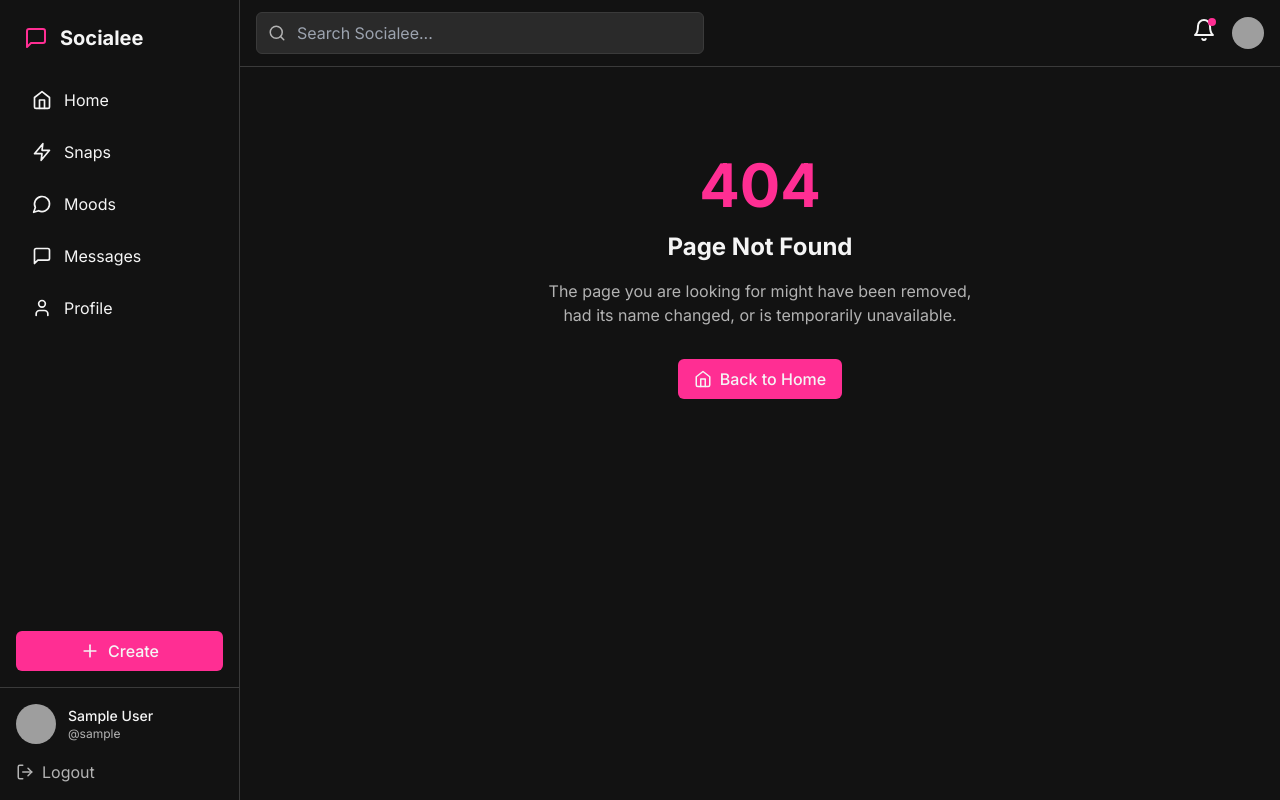
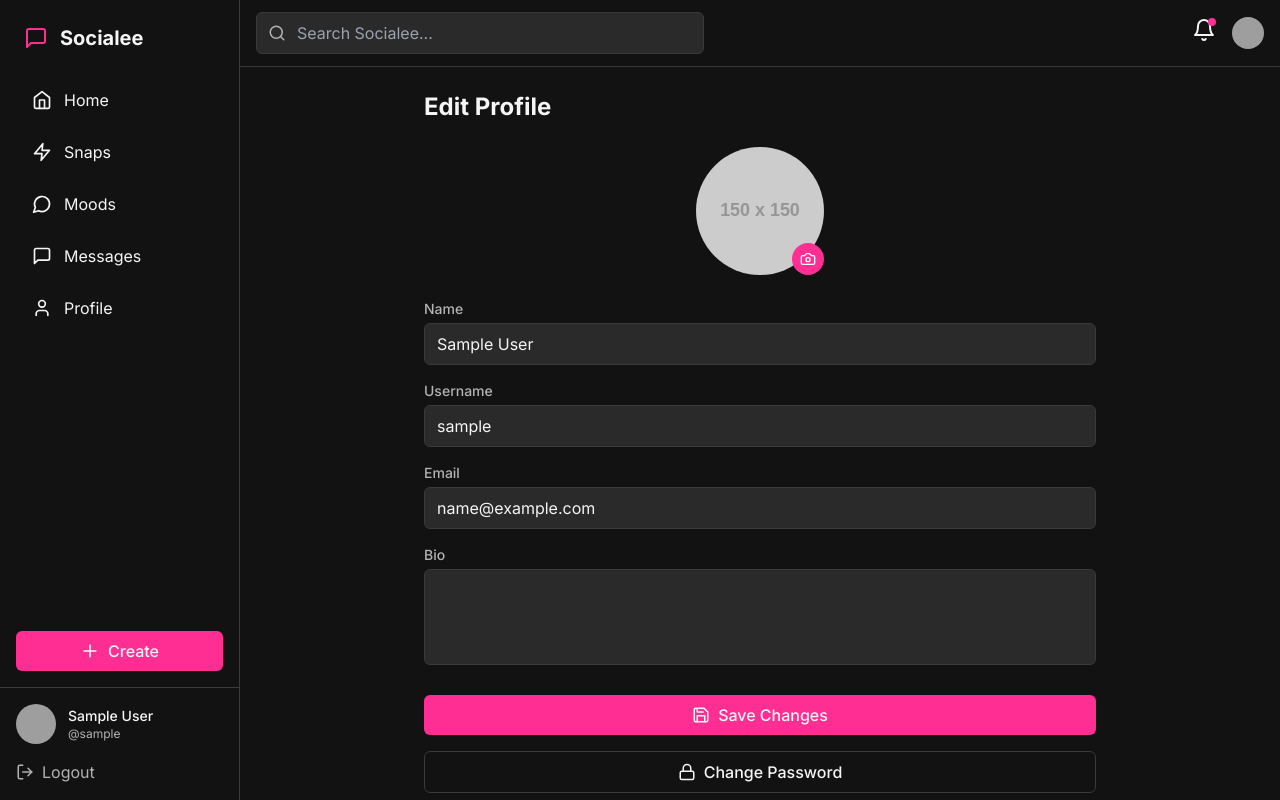
Before and after one commit to Sanjanaadev/Socialee, a React (Vite) app: page /edit-profile in a window 1280 px wide. Built offline with nearby package versions, Linux system fonts and the light colour scheme; sample sign-in values are in the browser's storage; grey boxes are pictures that could not be loaded.

Commit message:
commitback4

```diff
--- a/package.json
+++ b/package.json
@@ -24,6 +24,7 @@
     "multer": "^1.4.5-lts.1",
     "react": "^18.3.1",
     "react-dom": "^18.3.1",
+    "react-hot-toast": "^2.5.2",
     "react-masonry-css": "^1.0.16",
     "react-router-dom": "^6.22.3"
   },
--- a/src/App.tsx
+++ b/src/App.tsx
@@ -1,5 +1,5 @@
 import { BrowserRouter as Router, Routes, Route, Navigate } from 'react-router-dom';
-import { useState, useEffect } from 'react';
+import { Toaster } from 'react-hot-toast';
 
 // Layouts
 import MainLayout from './layouts/MainLayout';
@@ -14,6 +14,7 @@ import Moods from './pages/Moods';
 import Messages from './pages/Messages';
 import Conversation from './pages/Conversation';
 import Profile from './pages/Profile';
+import EditProfile from './pages/EditProfile';
 import NotFound from './pages/NotFound';
 
 // Context
@@ -39,9 +40,11 @@ function App() {
             <Route path="messages/:conversationId" element={<Conversation />} />
             <Route path="profile/:userId" element={<Profile />} />
             <Route path="profile" element={<Profile />} />
+            <Route path="edit-profile" element={<EditProfile />} />
             <Route path="*" element={<NotFound />} />
           </Route>
         </Routes>
+        <Toaster position="top-center" />
       </Router>
     </AuthProvider>
   );
--- /dev/null
+++ b/src/pages/EditProfile.tsx
@@ -0,0 +1,270 @@
+import { useState } from 'react';
+import { useNavigate } from 'react-router-dom';
+import { useAuth } from '../context/AuthContext';
+import { Camera, Save, Lock, Trash2 } from 'lucide-react';
+import { motion } from 'framer-motion';
+import { toast } from 'react-hot-toast';
+
+const EditProfile = () => {
+  const { user, updateProfile, changePassword, deleteAccount } = useAuth();
+  const navigate = useNavigate();
+  const [isLoading, setIsLoading] = useState(false);
+  const [showPasswordModal, setShowPasswordModal] = useState(false);
+  const [showDeleteModal, setShowDeleteModal] = useState(false);
+
+  // Profile form state
+  const [formData, setFormData] = useState({
+    name: user?.name || '',
+    username: user?.username || '',
+    email: user?.email || '',
+    bio: user?.bio || '',
+    profilePic: user?.profilePic || ''
+  });
+
+  // Password change state
+  const [passwordData, setPasswordData] = useState({
+    oldPassword: '',
+    newPassword: '',
+    confirmPassword: ''
+  });
+
+  const handleProfileUpdate = async (e: React.FormEvent) => {
+    e.preventDefault();
+    setIsLoading(true);
+
+    try {
+      await updateProfile(formData);
+      toast.success('Profile updated successfully!');
+      navigate('/profile');
+    } catch (error) {
+      toast.error('Failed to update profile');
+    } finally {
+      setIsLoading(false);
+    }
+  };
+
+  const handlePasswordChange = async (e: React.FormEvent) => {
+    e.preventDefault();
+
+    if (passwordData.newPassword !== passwordData.confirmPassword) {
+      toast.error('New passwords do not match');
+      return;
+    }
+
+    try {
+      await changePassword(passwordData.oldPassword, passwordData.newPassword);
+      toast.success('Password changed successfully!');
+      setShowPasswordModal(false);
+    } catch (error) {
+      toast.error('Failed to change password');
+    }
+  };
+
+  const handleDeleteAccount = async () => {
+    try {
+      await deleteAccount();
+      toast.success('Account deleted successfully');
+      navigate('/');
+    } catch (error) {
+      toast.error('Failed to delete account');
+    }
+  };
+
+  return (
+    <div className="max-w-2xl mx-auto">
+      <h1 className="text-2xl font-bold mb-6">Edit Profile</h1>
+
+      <form onSubmit={handleProfileUpdate} className="space-y-6">
+        {/* Profile Picture */}
+        <div className="flex justify-center">
+          <div className="relative">
+            <img
+              src={formData.profilePic || 'https://via.placeholder.com/150'}
+              alt="Profile"
+              className="h-32 w-32 rounded-full object-cover"
+            />
+            <label className="absolute bottom-0 right-0 bg-accent-pink h-8 w-8 rounded-full flex items-center justify-center cursor-pointer">
+              <Camera size={16} className="text-white" />
+              <input type="file" className="hidden" accept="image/*" />
+            </label>
+          </div>
+        </div>
+
+        {/* Profile Fields */}
+        <div className="space-y-4">
+          <div>
+            <label className="block text-sm font-medium text-text-secondary mb-1">
+              Name
+            </label>
+            <input
+              type="text"
+              className="input"
+              value={formData.name}
+              onChange={(e) => setFormData({ ...formData, name: e.target.value })}
+            />
+          </div>
+
+          <div>
+            <label className="block text-sm font-medium text-text-secondary mb-1">
+              Username
+            </label>
+            <input
+              type="text"
+              className="input"
+              value={formData.username}
+              onChange={(e) => setFormData({ ...formData, username: e.target.value })}
+            />
+          </div>
+
+          <div>
+            <label className="block text-sm font-medium text-text-secondary mb-1">
+              Email
+            </label>
+            <input
+              type="email"
+              className="input"
+              value={formData.email}
+              onChange={(e) => setFormData({ ...formData, email: e.target.value })}
+            />
+          </div>
+
+          <div>
+            <label className="block text-sm font-medium text-text-secondary mb-1">
+              Bio
+            </label>
+            <textarea
+              className="input h-24 resize-none"
+              value={formData.bio}
+              onChange={(e) => setFormData({ ...formData, bio: e.target.value })}
+            />
+          </div>
+        </div>
+
+        {/* Action Buttons */}
+        <div className="flex flex-col gap-4">
+          <button
+            type="submit"
+            className="btn-primary flex items-center justify-center gap-2"
+            disabled={isLoading}
+          >
+            <Save size={18} />
+            <span>{isLoading ? 'Saving...' : 'Save Changes'}</span>
+          </button>
+
+          <button
+            type="button"
+            className="btn-outline flex items-center justify-center gap-2"
+            onClick={() => setShowPasswordModal(true)}
+          >
+            <Lock size={18} />
+            <span>Change Password</span>
+          </button>
+
+          <button
+            type="button"
+            className="btn bg-error hover:bg-opacity-90 text-white flex items-center justify-center gap-2"
+            onClick={() => setShowDeleteModal(true)}
+          >
+            <Trash2 size={18} />
+            <span>Delete Account</span>
+          </button>
+        </div>
+      </form>
+
+      {/* Password Change Modal */}
+      {showPasswordModal && (
+        <div className="fixed inset-0 bg-black bg-opacity-50 flex items-center justify-center p-4">
+          <motion.div
+            initial={{ opacity: 0, scale: 0.95 }}
+            animate={{ opacity: 1, scale: 1 }}
+            className="bg-background-card rounded-lg p-6 max-w-md w-full"
+          >
+            <h2 className="text-xl font-bold mb-4">Change Password</h2>
+            <form onSubmit={handlePasswordChange} className="space-y-4">
+              <div>
+                <label className="block text-sm font-medium text-text-secondary mb-1">
+                  Current Password
+                </label>
+                <input
+                  type="password"
+                  className="input"
+                  value={passwordData.oldPassword}
+                  onChange={(e) => setPasswordData({ ...passwordData, oldPassword: e.target.value })}
+                />
+              </div>
+
+              <div>
+                <label className="block text-sm font-medium text-text-secondary mb-1">
+                  New Password
+                </label>
+                <input
+                  type="password"
+                  className="input"
+                  value={passwordData.newPassword}
+                  onChange={(e) => setPasswordData({ ...passwordData, newPassword: e.target.value })}
+                />
+              </div>
+
+              <div>
+                <label className="block text-sm font-medium text-text-secondary mb-1">
+                  Confirm New Password
+                </label>
+                <input
+                  type="password"
+                  className="input"
+                  value={passwordData.confirmPassword}
+                  onChange={(e) => setPasswordData({ ...passwordData, confirmPassword: e.target.value })}
+                />
+              </div>
+
+              <div className="flex justify-end gap-4 mt-6">
+                <button
+                  type="button"
+                  className="btn-outline"
+                  onClick={() => setShowPasswordModal(false)}
+                >
+                  Cancel
+                </button>
+                <button type="submit" className="btn-primary">
+                  Change Password
+                </button>
+              </div>
+            </form>
+          </motion.div>
+        </div>
+      )}
+
+      {/* Delete Account Modal */}
+      {showDeleteModal && (
+        <div className="fixed inset-0 bg-black bg-opacity-50 flex items-center justify-center p-4">
+          <motion.div
+            initial={{ opacity: 0, scale: 0.95 }}
+            animate={{ opacity: 1, scale: 1 }}
+            className="bg-background-card rounded-lg p-6 max-w-md w-full"
+          >
+            <h2 className="text-xl font-bold mb-4">Delete Account</h2>
+            <p className="text-text-secondary mb-6">
+              Are you sure you want to delete your account? This action cannot be undone.
+            </p>
+            <div className="flex justify-end gap-4">
+              <button
+                className="btn-outline"
+                onClick={() => setShowDeleteModal(false)}
+              >
+                Cancel
+              </button>
+              <button
+                className="btn bg-error hover:bg-opacity-90 text-white"
+                onClick={handleDeleteAccount}
+              >
+                Delete Account
+              </button>
+            </div>
+          </motion.div>
+        </div>
+      )}
+    </div>
+  );
+};
+
+export default EditProfile;
```
Also changed, not shown: 1 other file (tests, documents, lock files or other folders).
